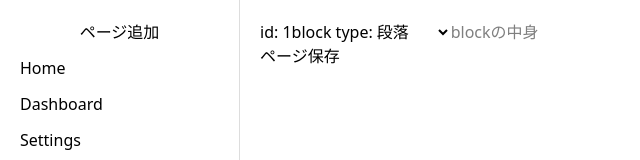
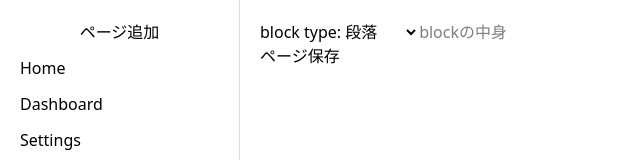
Before and after one commit to yussak/notion-clone, a Next.js app in the folder frontend/: page /pages/1 in a window 1280 px wide. Shown: the top 160 px of the page, without its empty margins (0-640 px from the left). Built offline with nearby package versions, Linux system fonts and the light colour scheme; no server answers.

Commit message:
update html

```diff
--- a/frontend/app/pages/[id]/page.tsx
+++ b/frontend/app/pages/[id]/page.tsx
@@ -73,8 +73,7 @@ export default function Page({ params }) {
 
   return (
     <div>
-      id: {id}
-      <label for="block-select">block type:</label>
+      <label htmlFor="block-select">block type:</label>
       <select
         name="block"
         id="block-select"
```
